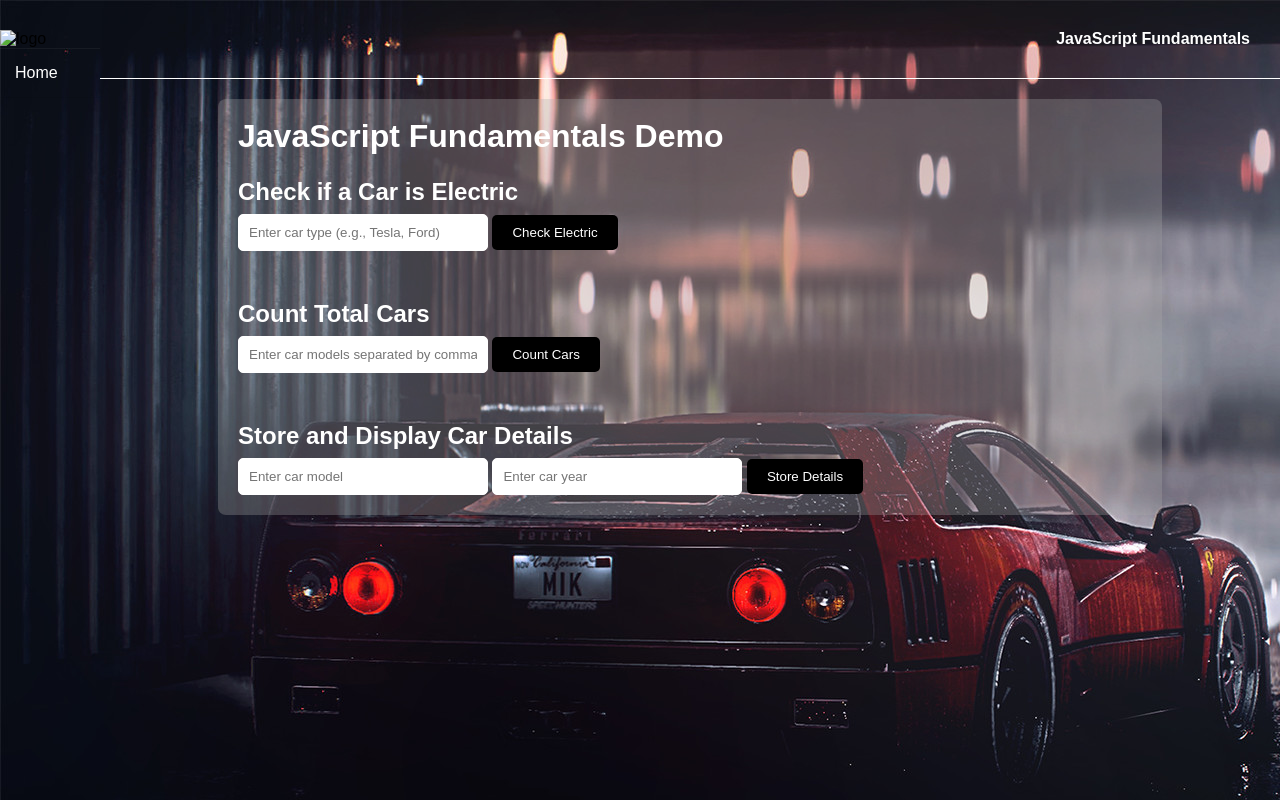
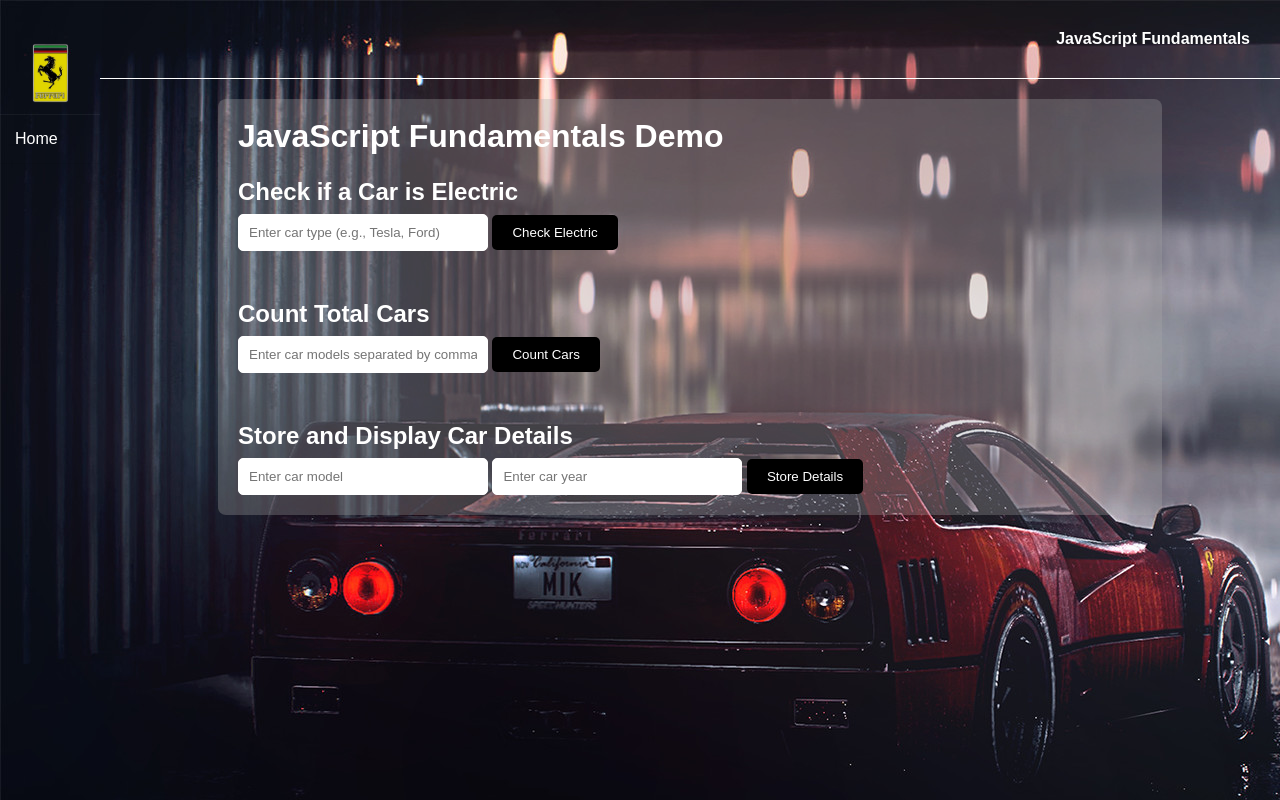
Before and after one commit to renz-zyow/AWD-Fundamentals, a plain HTML site: page pages/page1/index.html in a window 1280 px wide. Drawn offline with Linux system fonts and the light colour scheme; the site is published under a folder, as on GitHub Pages, so addresses that start at the root find nothing.

Commit message:
Fix (Fixed the logo)

```diff
--- a/pages/page1/index.html
+++ b/pages/page1/index.html
@@ -9,7 +9,7 @@
 
 <div class="wrapper">
     <div class="sidebar">
-        <img src="/pages/page1/assets/img/logo.png" class="logo" alt="logo">
+        <img src="./assets/img/logo.png" class="logo" alt="logo">
         <ul>
             <li><a href="../../index.html"><i></i>Home</a></li>
         </ul>
```
